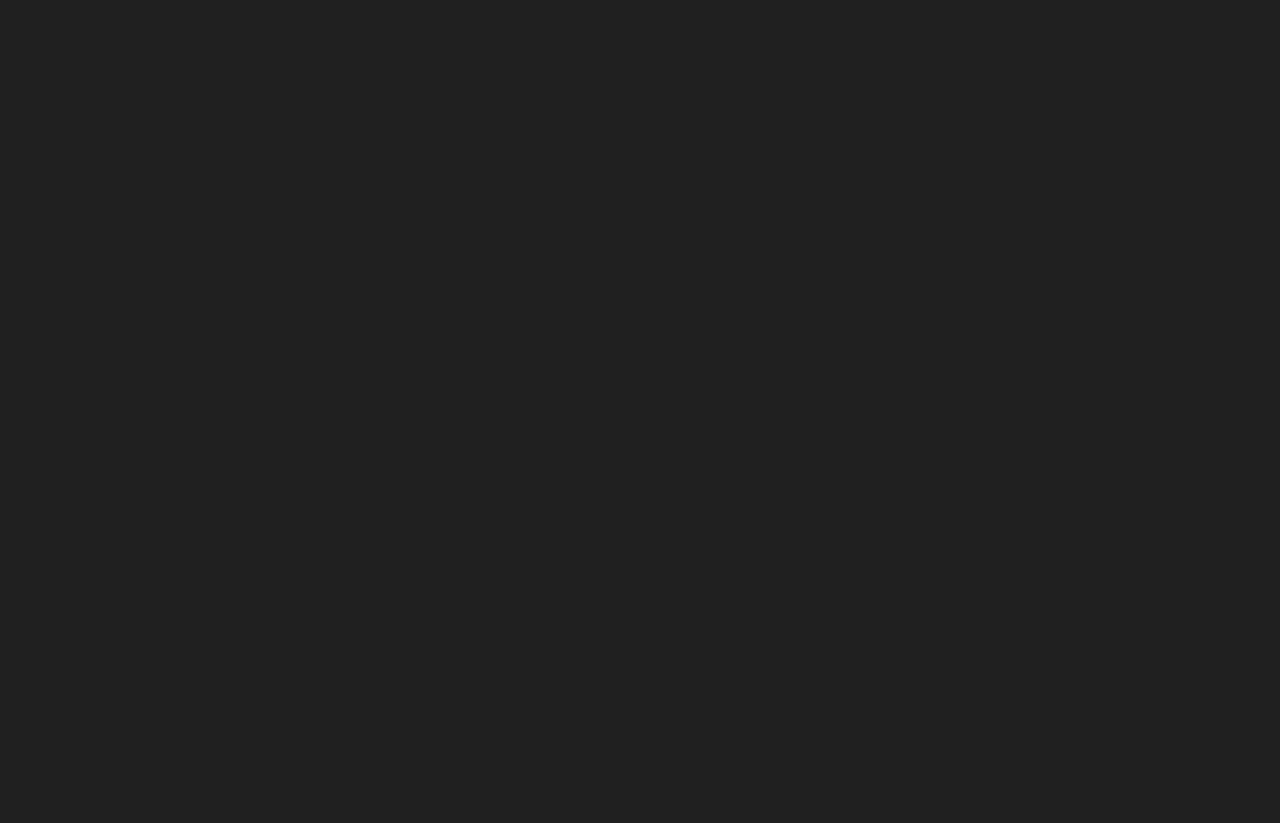
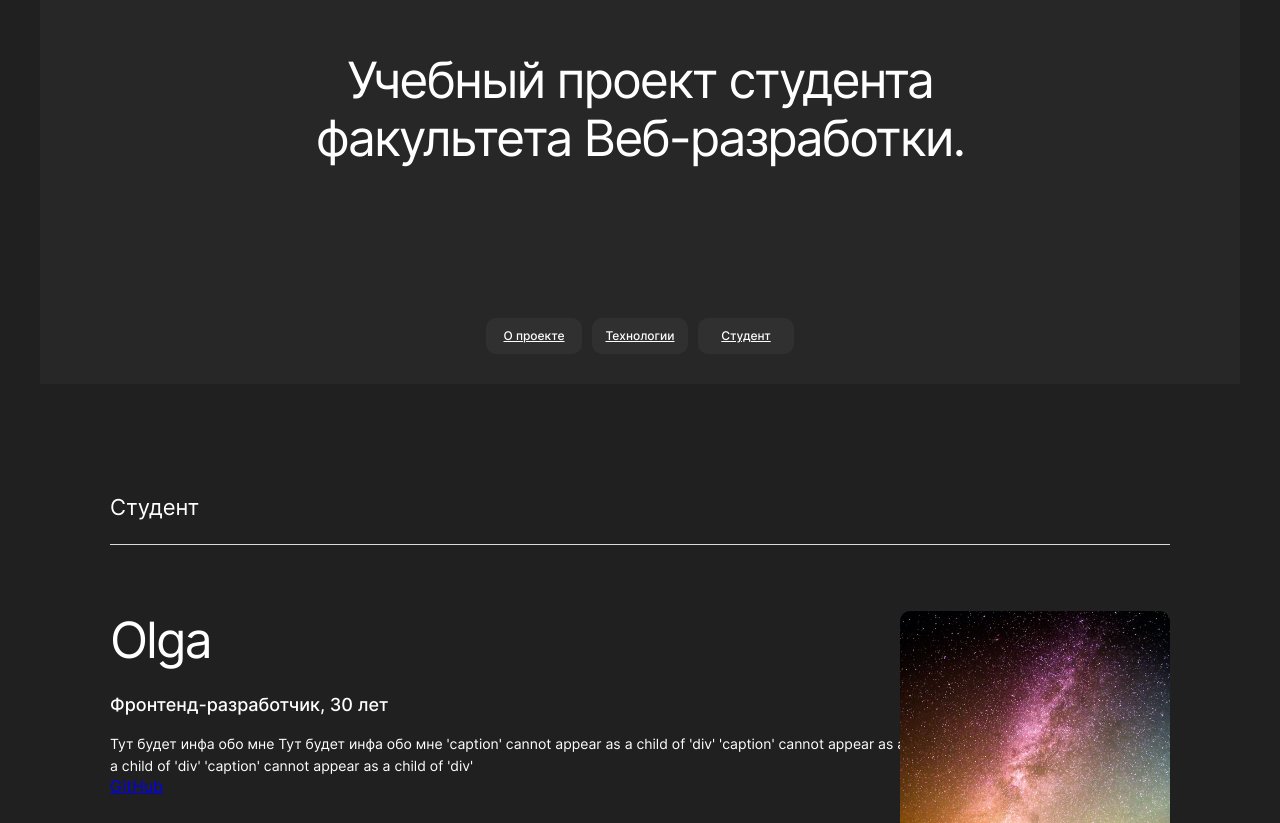
Before and after one commit to OlgaSolo21/movies-explorer-frontend, a React (Create React App) app: page /aboutMe in a window 1280 px wide. Before the commit this address had no page. Shown: the part 129-952 px from the top of the page. Before the commit the page ends 800 px from the top, so only its background shows below. Built offline with nearby package versions, Linux system fonts and the light colour scheme.

Commit message:
feat: aboutMe в процессе верстки

```diff
--- a/src/components/App/App.jsx
+++ b/src/components/App/App.jsx
@@ -2,6 +2,7 @@ import PromoProject from "../Main/PromoProject/PromoProject";
 import {Route, Routes} from "react-router-dom";
 import AboutProject from "../Main/AboutProject/AboutProject";
 import AboutTechs from "../Main/AboutTechs/AboutTechs";
+import AboutMe from "../Main/AboutMe/AboutMe";
 
 function App() {
   return (
@@ -10,6 +11,7 @@ function App() {
               <Route path="/" element={<PromoProject/>}>
                   <Route path="aboutProject" element={<AboutProject/>} />
                   <Route path="aboutTechs" element={<AboutTechs/>} />
+                  <Route path="aboutMe" element={<AboutMe/>} />
               </Route>
           </Routes>
       </>
--- a/src/components/Main/AboutMe/AboutMe.css
+++ b/src/components/Main/AboutMe/AboutMe.css
@@ -0,0 +1,46 @@
+.aboutMe {
+    background-color: #202020;
+    display: flex;
+    flex-direction: column;
+    padding: 110px 70px 125px;
+}
+
+.aboutMe__info {
+    display: flex;
+    flex-direction: column;
+    text-align: start;
+    position: relative;
+    padding-top: 66px;
+}
+
+.aboutMe__title {
+    font-size: 50px;
+    line-height: 58px;
+    font-weight: 400;
+    letter-spacing: -0.04em;
+    margin: 0;
+}
+
+.aboutMe__subtitle {
+    font-size: 18px;
+    line-height: 20px;
+    font-weight: 500;
+    margin: 0;
+    padding: 26px 0 18px;
+}
+
+.aboutMe__caption {
+    font-size: 14px;
+    line-height: 22px;
+    font-weight: 400;
+    margin: 0;
+}
+
+.aboutMe__pic {
+    position: absolute;
+    width: 270px;
+    height: 327px;
+    border-radius: 10px;
+    object-fit: cover;
+    right: 0;
+}
--- a/src/components/Main/AboutMe/AboutMe.jsx
+++ b/src/components/Main/AboutMe/AboutMe.jsx
@@ -1,3 +1,24 @@
+import profileImg from "../../../images/photo-1444703686981-a3abbc4d4fe3.avif"
 function AboutMe() {
+    return (
+        <section className="aboutMe">
+            <div className="text__head lineBottom">Студент</div>
+            <div className="aboutMe__info">
+                <h2 className="aboutMe__title">Olga</h2>
+                <p className="aboutMe__subtitle">Фронтенд-разработчик, 30 лет</p>
+                <p className="aboutMe__caption">
+                    Тут будет инфа обо мне Тут будет инфа обо мне
+                    'caption' cannot appear as a child of 'div'
+                    'caption' cannot appear as a child of 'div'
+                    'caption' cannot appear as a child of 'div'
+                    'caption' cannot appear as a child of 'div'
+                </p>
+                <img className="aboutMe__pic" src={profileImg} alt="фото профиля"/>
+                <a className="aboutMe__link" href="https://github.com/OlgaSolo21">GitHub</a>
+            </div>
+            {/*<Portfolio/>*/}
+        </section>
+    )
+}
 
-}
+export default AboutMe
--- a/src/index.css
+++ b/src/index.css
@@ -6,3 +6,4 @@
 @import url(./components/Main/AboutProject/AboutProject.css);
 @import url(components/Main/PromoProject/PromoProject.css);
 @import url(./components/Main/NavTab/NavTab.css);
+@import url(./components/Main/AboutMe/AboutMe.css);
```
Also changed, not shown: src/images/photo-1444703686981-a3abbc4d4fe3.avif (added).
